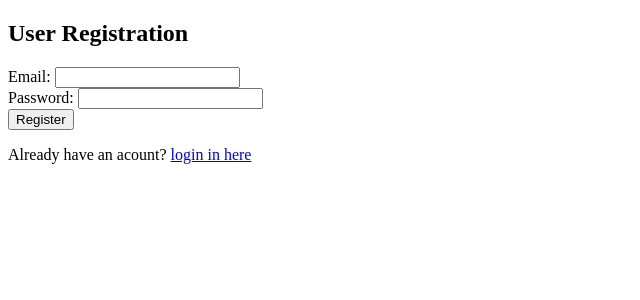
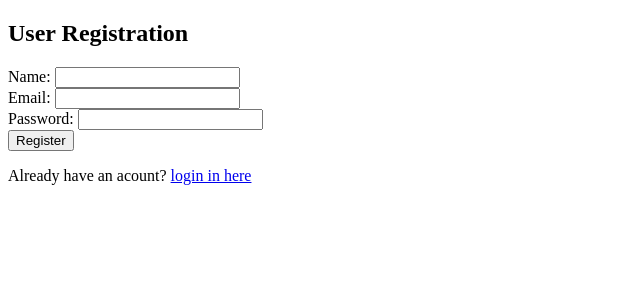
Before and after one commit to edu-janjac/forum-farskallar, a Flask app: page /register in a window 1280 px wide. Shown: the top 300 px of the page, without its empty margins (0-640 px from the left). Run offline with Flask 3, Linux system fonts and the light colour scheme; some libraries are stand-ins or nearby versions.

Commit message:
från förra lektionen och lite under helgen
lyckades debugga, egentligen bara skriv fel och ladde till så man får rätt namn

```diff
--- a/app.py
+++ b/app.py
@@ -41,7 +41,7 @@ def login():
         password = request.form['password']
         # använder cursor för att hämta user från databasen med dens email och password
         cursor = mysql.connection.cursor(MySQLdb.cursors.DictCursor)
-        cursor.execute('SELECT * FROM user WHERE email = % s AND password = % s', (email, password, ))
+        cursor.execute('SELECT * FROM user WHERE email = %s AND password = %s', (email, password, ))
         user = cursor.fetchone()
         # om user finns, spara user info i session och render user.html med message
         if user:
@@ -73,7 +73,7 @@ def register():
         password = request.form['password']
         email = request.form['email']
         cursor = mysql.connection.cursor(MySQLdb.cursors.DictCursor)
-        cursor.execute('SELECT * FROM user WHERE email = % s',(email, ))
+        cursor.execute('SELECT * FROM user WHERE email = %s',(email, ))
         account = cursor.fetchone()
         if account:
             message = 'Account already exists'
@@ -85,7 +85,7 @@ def register():
             message = 'Please fill out the form'
 
         else:
-            cursor.execute('INSERT INTO user VALUES (NULL, % s, % s, % s)', (userName, email, password))
+            cursor.execute('INSERT INTO user VALUES (NULL, %s, %s, %s)', (userName, email, password))
             mysql.connection.commit()
             message = 'You have succesfully registred'
 
--- a/templates/login.html
+++ b/templates/login.html
@@ -14,6 +14,7 @@
             <label>Password:</label>
             <input type="password" name="password"><br>
             <button type="submit">Login</button>
+            <p>{{ message }}</p>
             <p>Don't have an acount? <a href="{{url_for('register')}}">Register here</a></p>
         </div>
     </form>
--- a/templates/register.html
+++ b/templates/register.html
@@ -9,11 +9,14 @@
     <h2>User Registration</h2>
     <form action="{{url_for('register')}}" method="post">
         <div>
+            <label>Name:</label>
+            <input type="text" name="name"><br>
             <label>Email:</label>
             <input type="text" name="email"><br>
             <label>Password:</label>
             <input type="password" name="password"><br>
             <button type="submit">Register</button>
+            <p>{{ message }}</p>
             <p>Already have an acount? <a href="{{url_for('login')}}">login in here</a></p>
         </div>
     </form>
--- a/templates/user.html
+++ b/templates/user.html
@@ -11,7 +11,7 @@
         <a href="{{url_for('logout')}}">Logout</a>
     </div>
     <div>
-        <h2>Welcome to your user page</h2>
+        <h2>Welcome to your user page {{ session['name'] }}</h2>
     </div>
 </body>
 </html>
```
